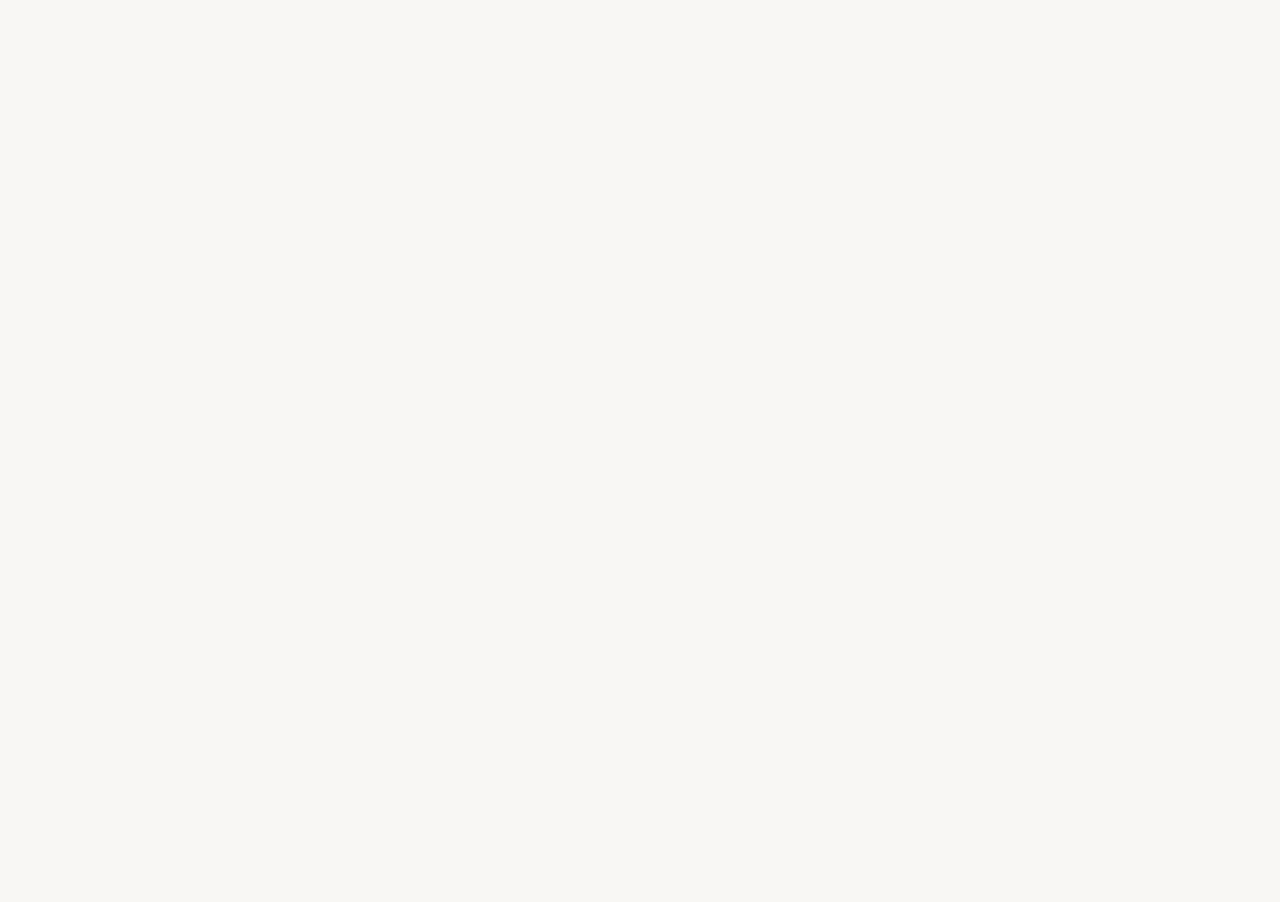
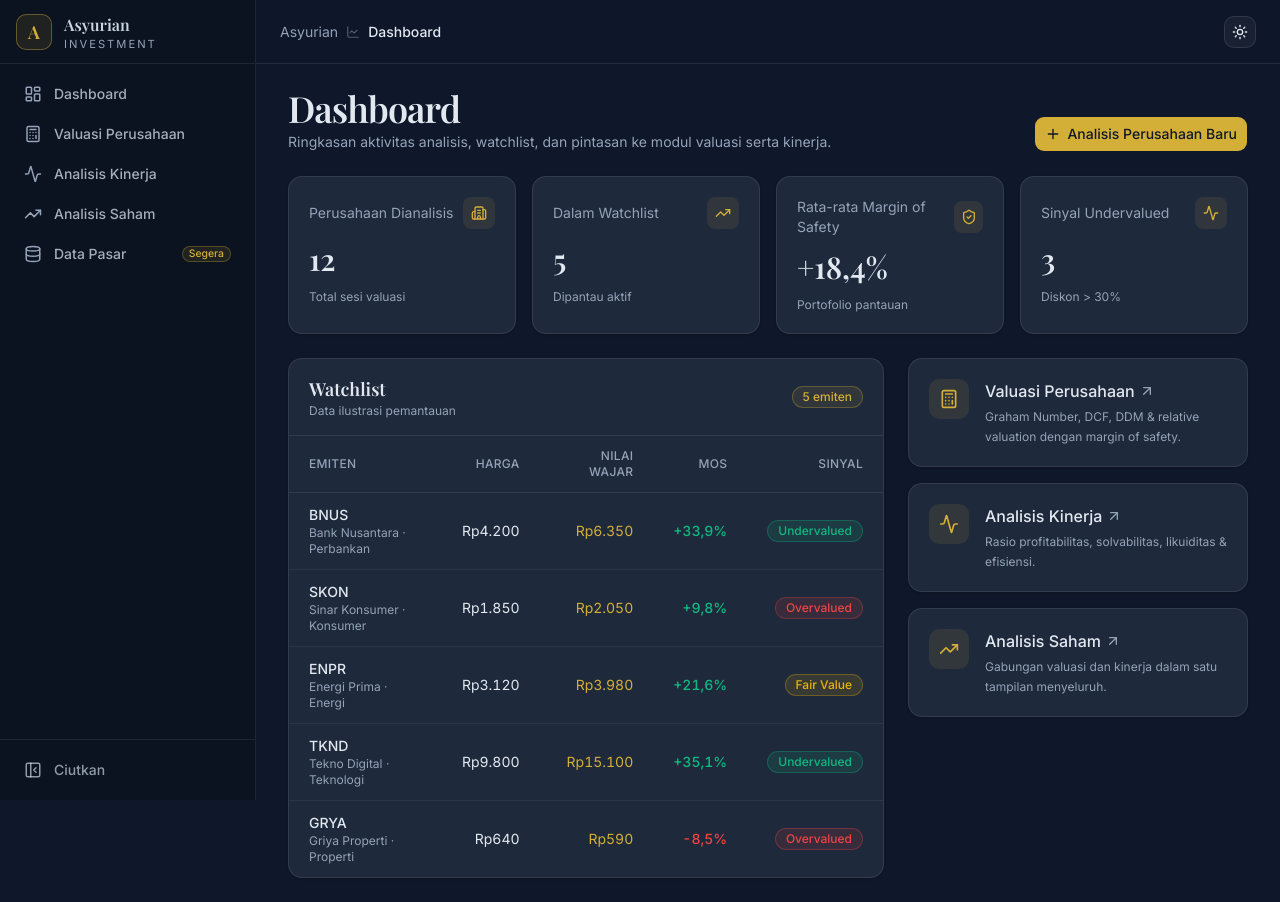
Before and after one commit to Samuel-Ararath/equityinsight, a Next.js app: page / in a window 1280 px wide. Before the commit this address had no page. Before the commit the page ends 800 px from the top, so only its background shows below. Built offline with nearby package versions, Linux system fonts and the light colour scheme; a web font is replaced by a local one.

Commit message:
Make root page compatible with static hosting

```diff
--- a/app/page.tsx
+++ b/app/page.tsx
@@ -1,5 +1,5 @@
-import { redirect } from 'next/navigation'
+import DashboardPage from './dashboard/page'
 
 export default function Home() {
-  redirect('/dashboard')
+  return <DashboardPage />
 }
```
